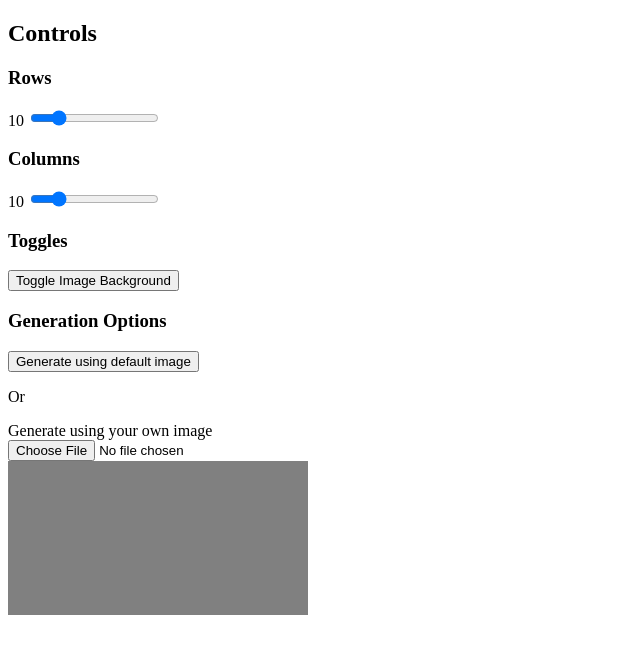
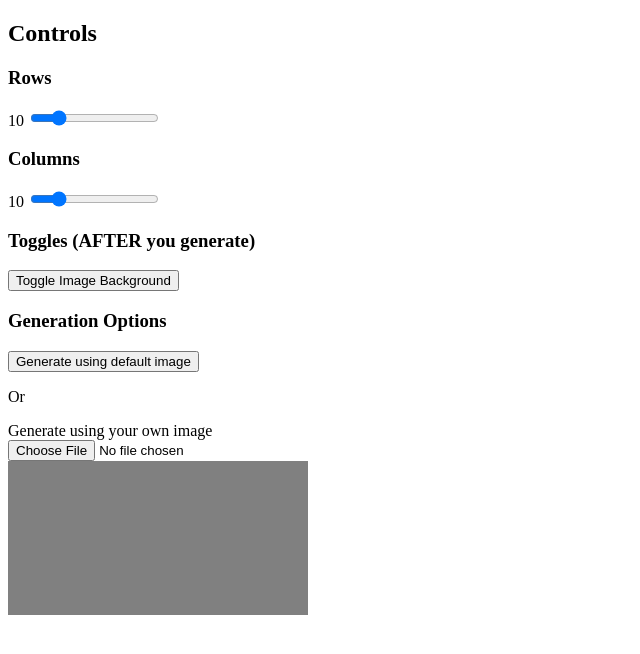
Before and after one commit to ygongdev/jigsaw-canvas, a website with bundled scripts: page demo.html in a window 1280 px wide. Shown: the whole page, without its empty margins (0-640 px from the left). Built offline with nearby package versions, Linux system fonts and the light colour scheme.

Commit message:
update demo text for toggles

```diff
--- a/demo.html
+++ b/demo.html
@@ -18,7 +18,7 @@
       <input id="cols" type="range" min="1" max="50" step="1" value="10" />
     </div>
     <div>
-      <h3>Toggles</h3>
+      <h3>Toggles (AFTER you generate)</h3>
       <button id="hide" data-hidden="false">Toggle Image Background</button>
     </div>
   </div>
```
